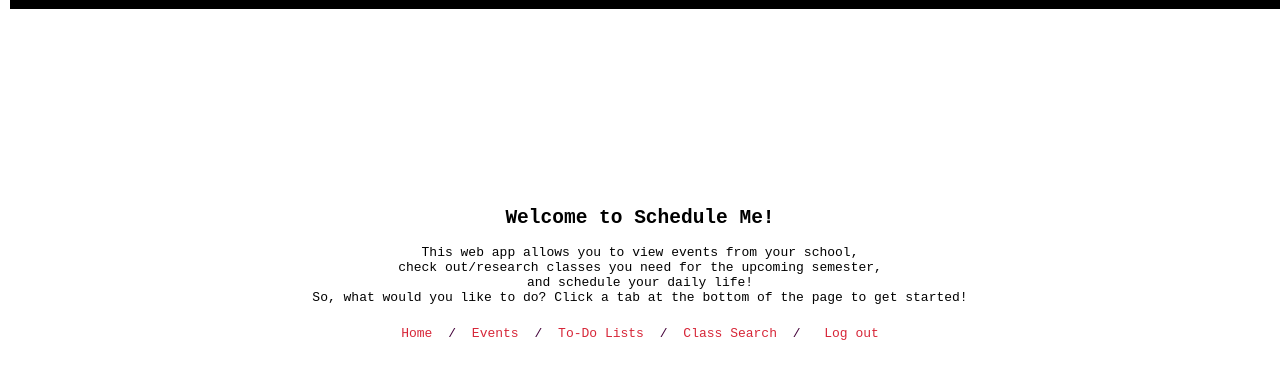
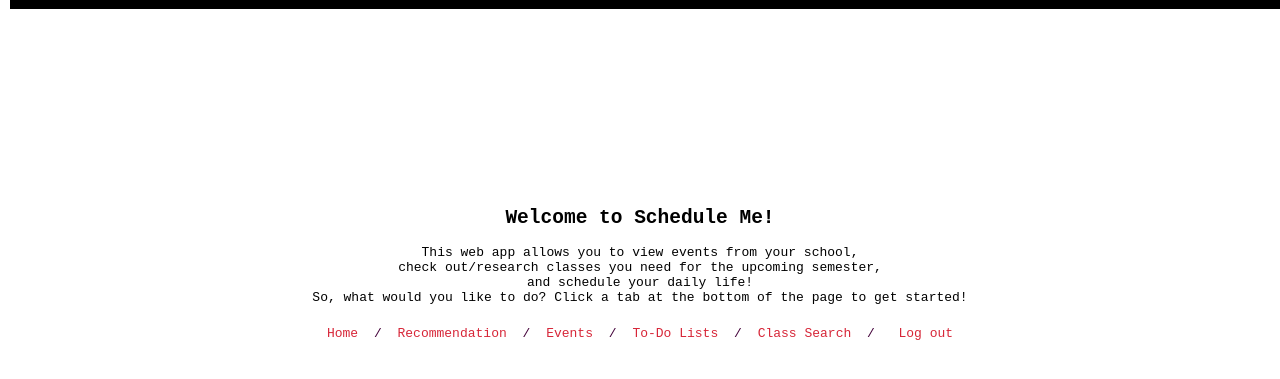
Before and after one commit to captainkcodes/CSC424Project, a plain HTML site: page Capstone/public/landingpage.html in a window 1280 px wide. Shown: the part 225-604 px from the top of the page. Drawn offline with Linux system fonts and the light colour scheme; some packages are replaced by stand-ins of ours; no server answers; a web font is replaced by a local one.

Commit message:
adding recommendation tab

```diff
--- a/Capstone/public/landingpage.html
+++ b/Capstone/public/landingpage.html
@@ -36,12 +36,15 @@
                 bottom of the page to get started!
             </p>
 
+
             <ul class="breadcrumb">
                 <li><a href="index.html">Home</a></li>
+                <li><a href="predict.html">Recommendation</a></li>
                 <li><a href="events.html">Events</a></li>
                 <li><a href="mylists.html">To-Do Lists</a></li>
                 <li><a href="classes.html">Class Search</a></li>
                 <li><a onclick="signOut()" id="signOut" >  Log out </a></li>
             </ul>
+
     </body>
 </html>
```
